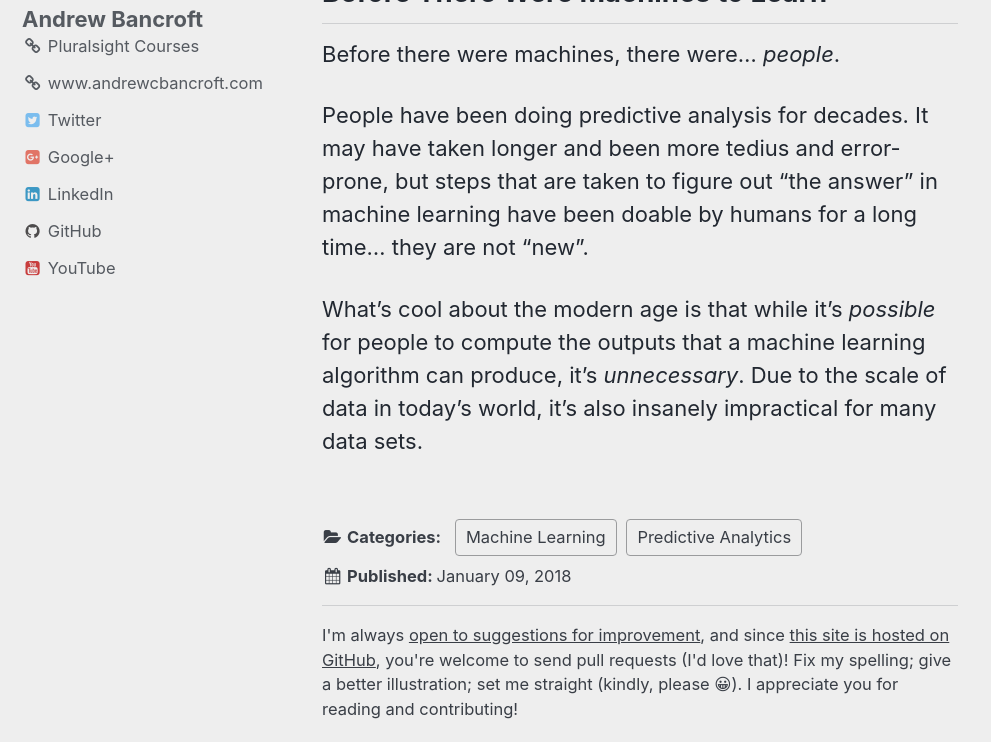
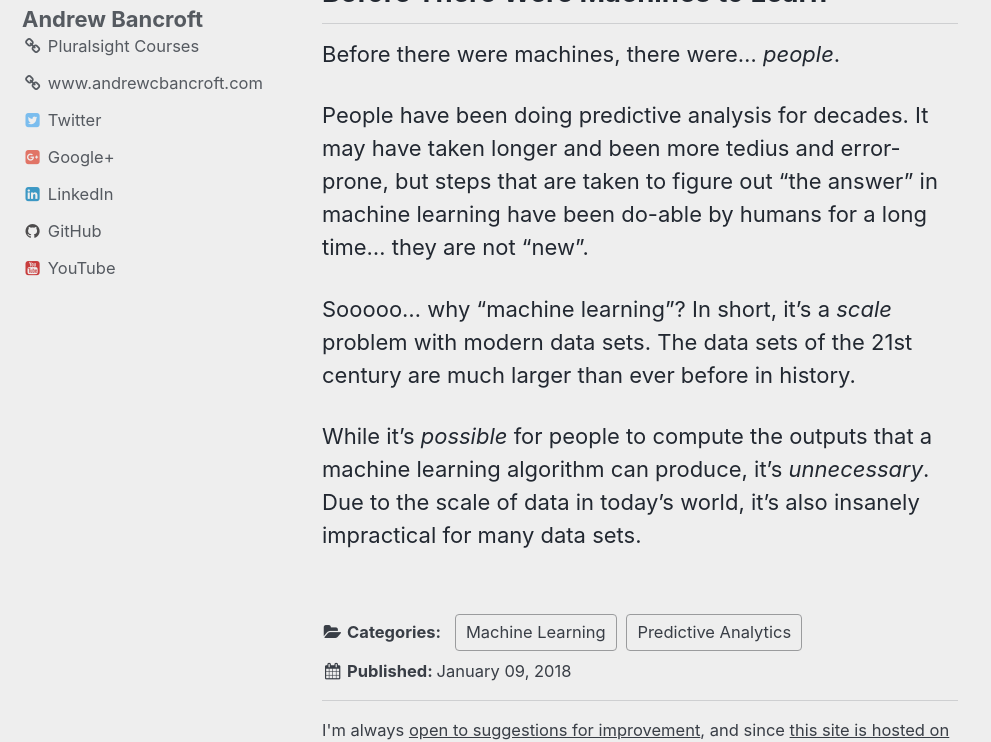
Before and after one commit to andrewcbancroft/datadaylife-blog, a Jekyll site: the page built from _posts/2018-01-09-predictive-analytics-vs-machine-learning-whats-the-difference.md, in a window 1280 px wide and 900 px high, scrolled down 2924 px, cut to the strip 158-900 px from the top of the window. Shown: the whole strip, without its empty margins (0-991 px from the left). Built offline with Jekyll 4.4.1, drawn with Linux system fonts in a browser that asks for light colours; comment, search, counter and statistics services are not loaded.

Commit message:
Update 2018-01-09-predictive-analytics-vs-machine-learning-whats-the-difference.md

```diff
--- a/_posts/2018-01-09-predictive-analytics-vs-machine-learning-whats-the-difference.md
+++ b/_posts/2018-01-09-predictive-analytics-vs-machine-learning-whats-the-difference.md
@@ -51,6 +51,8 @@ Machine learning just happens to be *one way* to accomplish the goal of predicti
 ## Before There Were Machines to Learn
 Before there were machines, there were... *people*.
 
-People have been doing predictive analysis for decades. It may have taken longer and been more tedius and error-prone, but steps that are taken to figure out "the answer" in machine learning have been doable by humans for a long time... they are not "new".
+People have been doing predictive analysis for decades. It may have taken longer and been more tedius and error-prone, but steps that are taken to figure out "the answer" in machine learning have been do-able by humans for a long time... they are not "new".
 
-What's cool about the modern age is that while it's *possible* for people to compute the outputs that a machine learning algorithm can produce, it's *unnecessary*.  Due to the scale of data in today's world, it's also insanely impractical for many data sets.
+Sooooo... why "machine learning"? In short, it's a *scale* problem with modern data sets. The data sets of the 21st century are much larger than ever before in history.
+
+While it's *possible* for people to compute the outputs that a machine learning algorithm can produce, it's *unnecessary*.  Due to the scale of data in today's world, it's also insanely impractical for many data sets.
```
